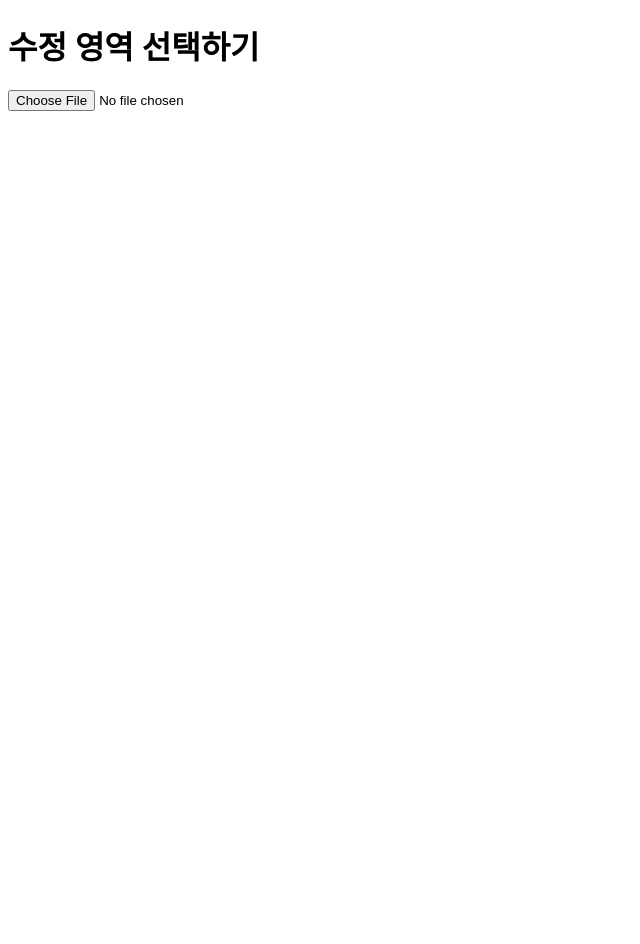
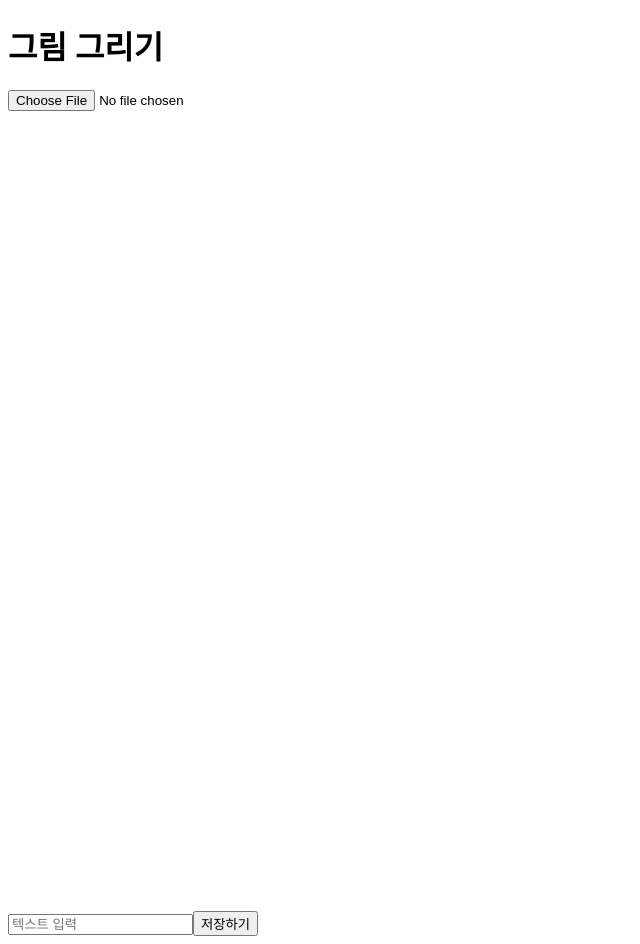
Before and after one commit to swuniv-marveling/SWUniv_Hackaton_FrontEnd, a React (Create React App) app: page /user/imageselect in a window 1280 px wide. Shown: the part 63-1007 px from the top of the page, without its empty margins (0-640 px from the left). Before the commit the page ends 982 px from the top, so only its background shows below. Built offline with nearby package versions, Linux system fonts and the light colour scheme.

Commit message:
feat:prompt 텍스트 입력받는 기능 추가

```diff
--- a/src/imageselect.jsx
+++ b/src/imageselect.jsx
@@ -1,9 +1,10 @@
 import React, { useState, useRef } from 'react';
-import { Stage, Layer, Image, Line } from 'react-konva';
+import { Stage, Layer, Image, Line, Text } from 'react-konva';
 
 const DrawingEditor = () => {
   const [image, setImage] = useState(null);
   const [lines, setLines] = useState([]);
+  const [text, setText] = useState('');
   const isDrawing = useRef(false);
   const stageRef = useRef(null);
 
@@ -47,9 +48,19 @@ const DrawingEditor = () => {
     isDrawing.current = false;
   };
 
+  const handleTextChange = (event) => {
+    setText(event.target.value);
+  };
+
+  const saveDrawing = () => {
+    // 그림 데이터와 텍스트를 서버로 전송하는 로직을 작성하세요
+    console.log('그림 저장:', lines, text);
+    // TODO: 백엔드로 그림 데이터와 텍스트 전송
+  };
+
   return (
     <div>
-      <h1>수정 영역 선택하기</h1>
+      <h1>그림 그리기</h1>
       <input type="file" onChange={handleImageChange} />
 
       <Stage
@@ -74,14 +85,27 @@ const DrawingEditor = () => {
               key={index}
               points={line.points}
               stroke="white"
-              strokeWidth={10}
+              strokeWidth={30}
               tension={0.5}
               lineCap="round"
               globalCompositeOperation="source-over"
             />
           ))}
+
+          <Text
+            text={text}
+            x={window.innerWidth / 2}
+            y={window.innerHeight / 2}
+            fontSize={30}
+            fill="white"
+            align="center"
+            width={window.innerWidth}
+          />
         </Layer>
       </Stage>
+
+      <input type="text" value={text} onChange={handleTextChange} placeholder="텍스트 입력" />
+      <button onClick={saveDrawing}>저장하기</button>
     </div>
   );
 };
```
